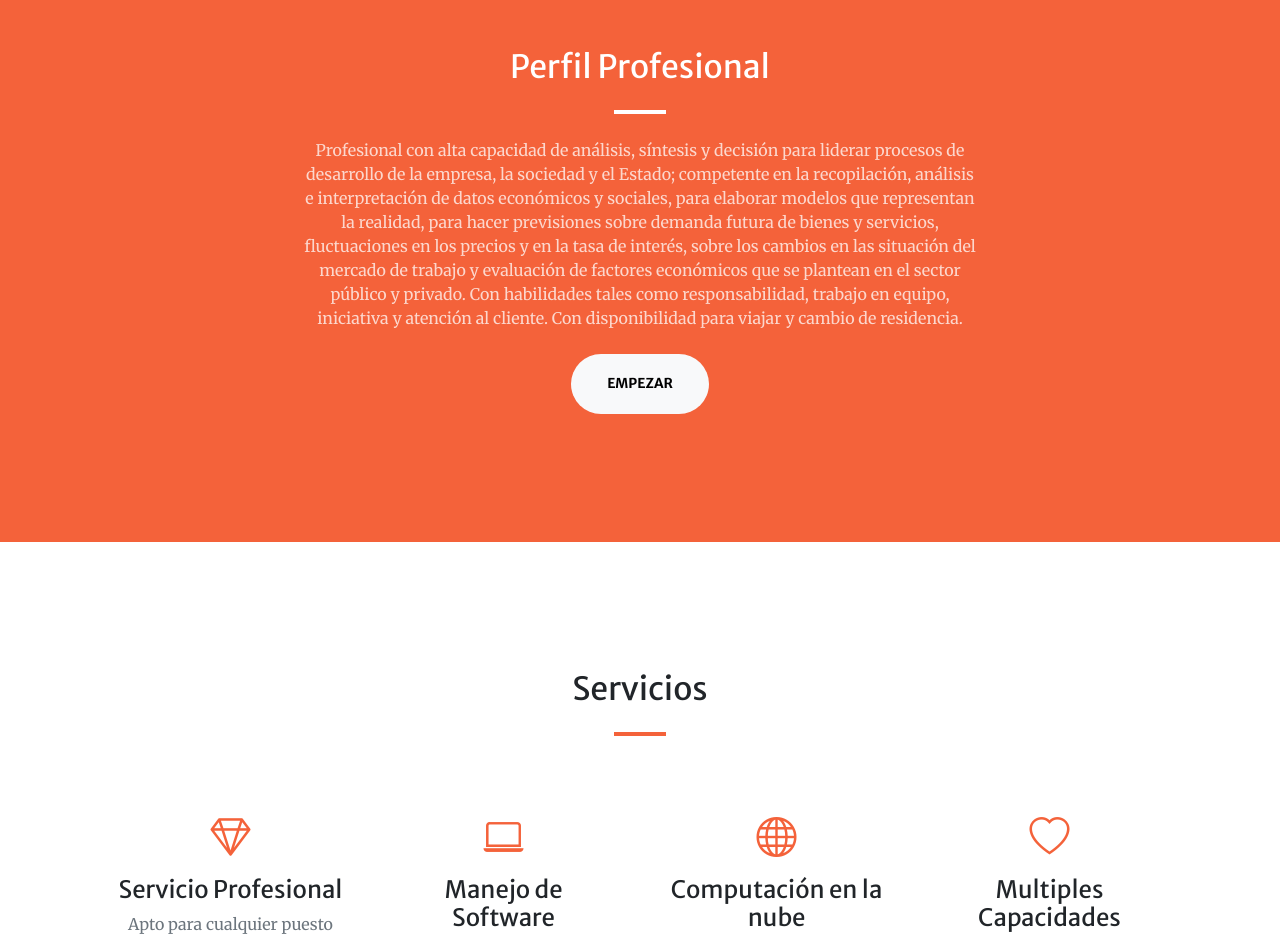
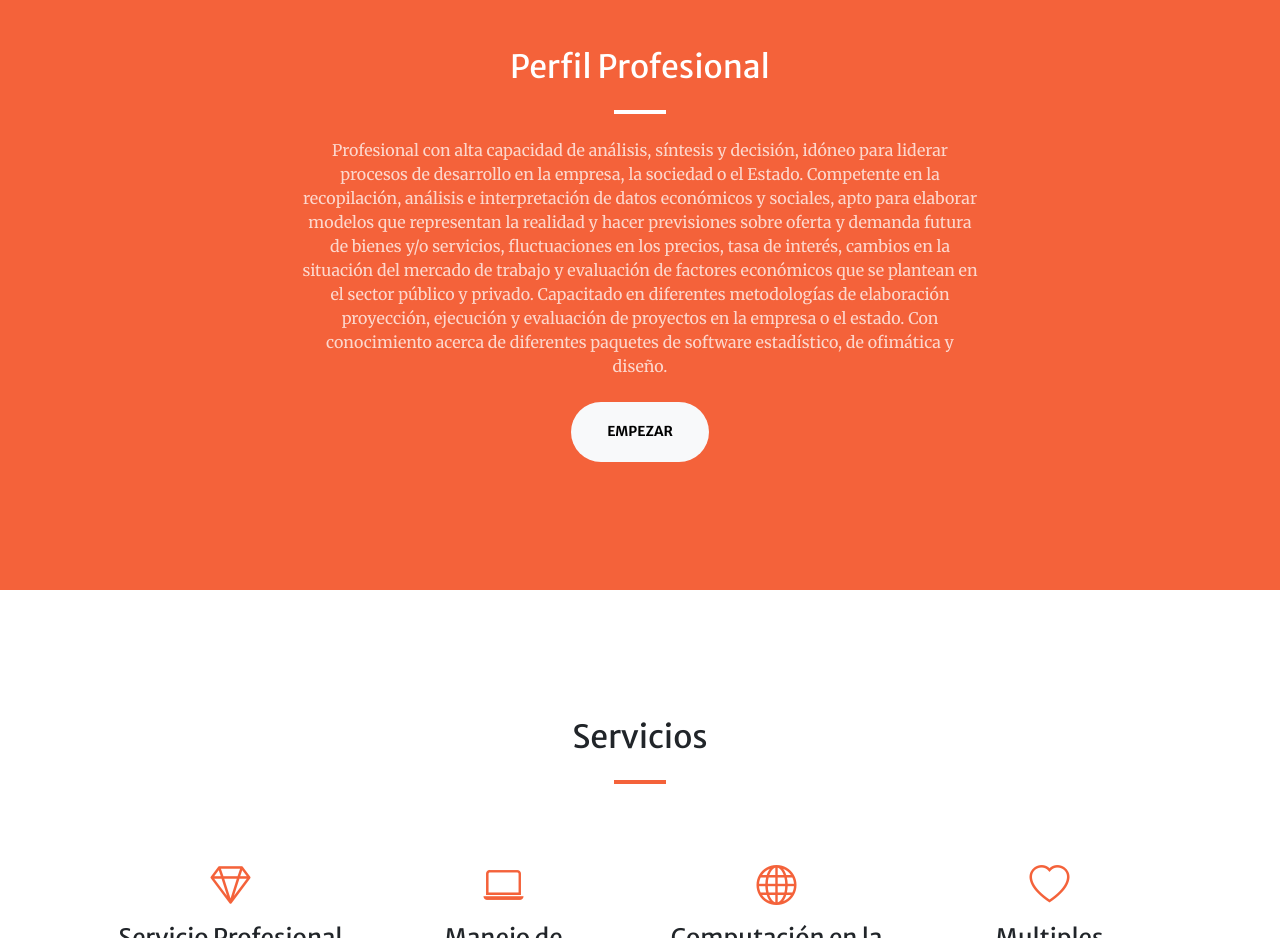
Before and after one commit to Yesid211/Portafolio-, a plain HTML site: page index.html in a window 1280 px wide. Shown: the part 880-1818 px from the top of the page. Drawn offline with nearby package versions, Linux system fonts and the light colour scheme; some packages are replaced by stand-ins of ours; a script that the page names is missing.

Commit message:
Update index.html

```diff
--- a/index.html
+++ b/index.html
@@ -56,7 +56,7 @@
                     <div class="col-lg-8 text-center">
                         <h2 class="text-white mt-0">Perfil Profesional</h2>
                         <hr class="divider divider-light" />
-                        <p class="text-white-75 mb-4">Profesional con alta capacidad de análisis, síntesis y decisión para liderar procesos de desarrollo de la empresa, la sociedad y el Estado; competente en la recopilación, análisis e interpretación de datos económicos y sociales, para elaborar modelos que representan la realidad, para hacer previsiones sobre demanda futura de bienes y servicios, fluctuaciones en los precios y en la tasa de interés, sobre los cambios en las situación del mercado de trabajo y evaluación de factores económicos que se plantean en el sector público y privado. Con habilidades tales como responsabilidad, trabajo en equipo, iniciativa y atención al cliente. Con disponibilidad para viajar y cambio de residencia.</p>
+                        <p class="text-white-75 mb-4">Profesional con alta capacidad de análisis, síntesis y decisión, idóneo para liderar procesos de desarrollo en la empresa, la sociedad o el Estado. Competente en la recopilación, análisis e interpretación de datos económicos y sociales, apto para elaborar modelos que representan la realidad y hacer previsiones sobre oferta y demanda futura de bienes y/o servicios, fluctuaciones en los precios, tasa de interés, cambios en la situación del mercado de trabajo y evaluación de factores económicos que se plantean en el sector público y privado. Capacitado en diferentes metodologías de elaboración proyección, ejecución y evaluación de proyectos en la empresa o el estado. Con conocimiento acerca de diferentes paquetes de software estadístico, de ofimática y diseño.</p>
                         <a class="btn btn-light btn-xl" href="#services">Empezar</a>
                     </div>
                 </div>
```
